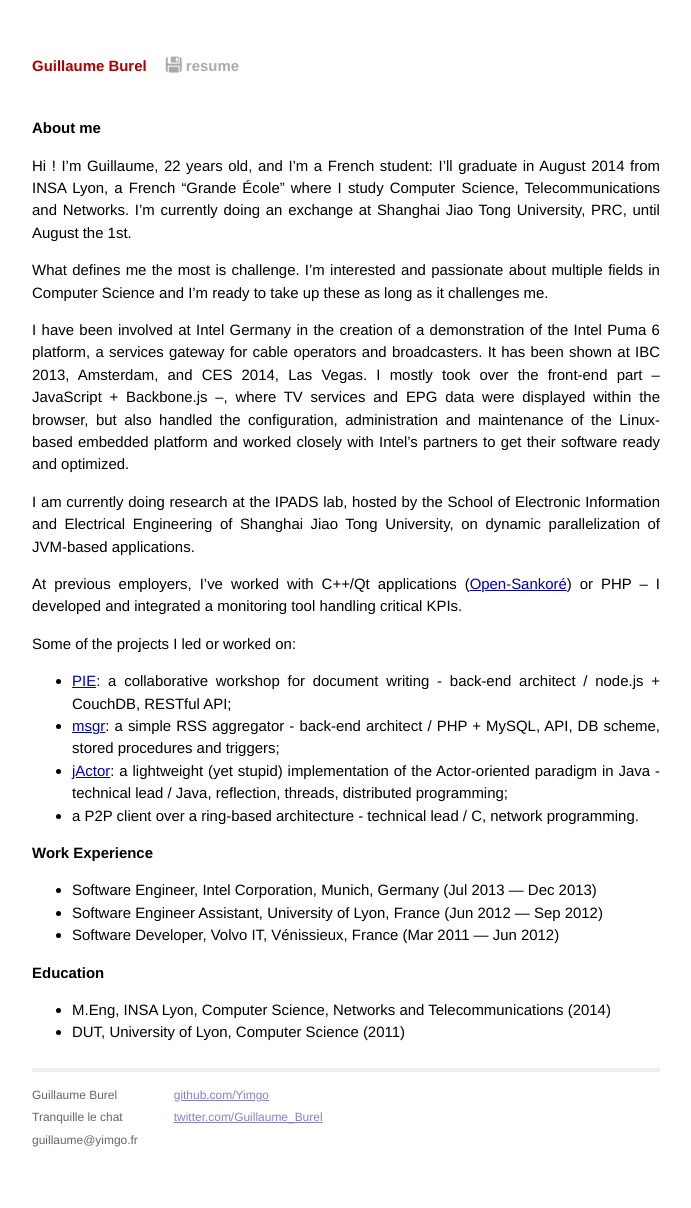
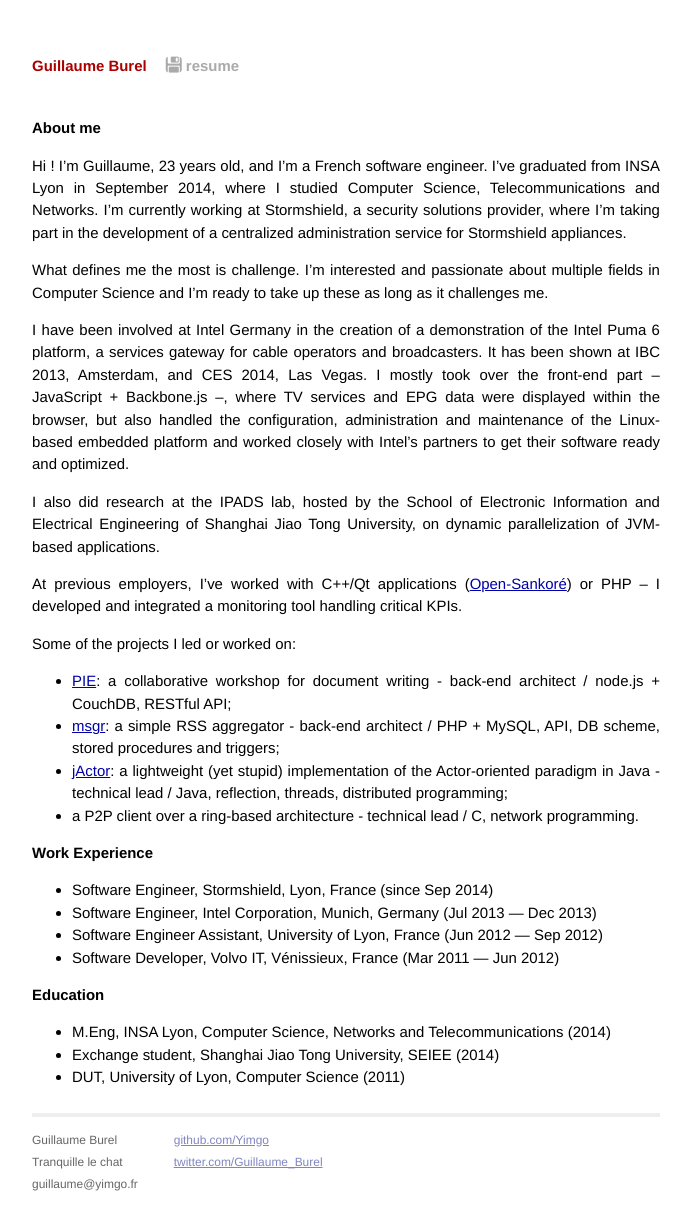
Before and after one commit to Yimgo/www.yimgo.fr, a Jekyll site: the page built from index.md, in a window 1280 px wide. Shown: the whole page, without its empty margins (294-985 px from the left). Built offline with Jekyll 4.4.1, drawn with Linux system fonts in a browser that asks for light colours; before the commit the page ends 1163 px from its top, so only the background shows below that.

Commit message:
Update bio

```diff
--- a/index.md
+++ b/index.md
@@ -4,14 +4,14 @@ title: Guillaume Burel
 ---
 # About me
 
-Hi ! I'm Guillaume, 22 years old, and I'm a French student: I'll graduate in August 2014 from INSA Lyon, a French "Grande École" where I study Computer Science, Telecommunications and Networks.
-I'm currently doing an exchange at Shanghai Jiao Tong University, PRC, until August the 1st.
+Hi ! I'm Guillaume, 23 years old, and I'm a French software engineer. I've graduated from INSA Lyon in September 2014, where I studied Computer Science, Telecommunications and Networks.
+I'm currently working at Stormshield, a security solutions provider, where I'm taking part in the development of a centralized administration service for Stormshield appliances.
 
 What defines me the most is challenge. I'm interested and passionate about multiple fields in Computer Science and I'm ready to take up these as long as it challenges me.
 
 I have been involved at Intel Germany in the creation of a demonstration of the Intel Puma 6 platform, a services gateway for cable operators and broadcasters. It has been shown at IBC 2013, Amsterdam, and CES 2014, Las Vegas. I mostly took over the front-end part – JavaScript + Backbone.js –, where TV services and EPG data were displayed within the browser, but also handled the configuration, administration and maintenance of the Linux-based embedded platform and worked closely with Intel's partners to get their software ready and optimized.
 
-I am currently doing research at the IPADS lab, hosted by the School of Electronic Information and Electrical Engineering of Shanghai Jiao Tong University, on dynamic parallelization of JVM-based applications.
+I also did research at the IPADS lab, hosted by the School of Electronic Information and Electrical Engineering of Shanghai Jiao Tong University, on dynamic parallelization of JVM-based applications.
 
 At previous employers, I've worked with C++/Qt applications ([Open-Sankoré](//github.com/Sankore/Sankore-3.1)) or PHP – I developed and integrated a monitoring tool handling critical KPIs.
 
@@ -24,6 +24,7 @@ Some of the projects I led or worked on:
 
 # Work Experience
 
+ * Software Engineer, Stormshield, Lyon, France (since Sep 2014)
  * Software Engineer, Intel Corporation, Munich, Germany (Jul 2013 — Dec 2013)
  * Software Engineer Assistant, University of Lyon, France (Jun 2012 — Sep 2012)
  * Software Developer, Volvo IT, Vénissieux, France (Mar 2011 — Jun 2012)
@@ -31,4 +32,5 @@ Some of the projects I led or worked on:
 # Education
 
  * M.Eng, INSA Lyon, Computer Science, Networks and Telecommunications (2014)
+ * Exchange student, Shanghai Jiao Tong University, SEIEE (2014)
  * DUT, University of Lyon, Computer Science (2011)
```
